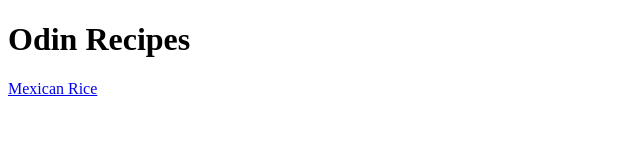
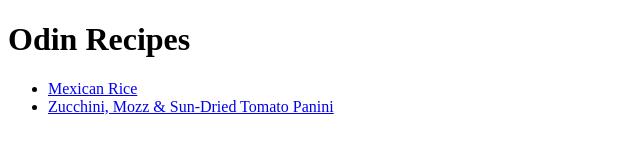
Before and after one commit to vsoroten/odin-recipes, a plain HTML site: page index.html in a window 1280 px wide. Shown: the whole page, without its empty margins (0-640 px from the left). Drawn offline with Linux system fonts and the light colour scheme.

Commit message:
Add boilerplate for panini recipe

```diff
--- a/index.html
+++ b/index.html
@@ -8,7 +8,10 @@
 
 <body>
     <h1>Odin Recipes</h1>
-    <p><a href="recipes/mexican-rice.html">Mexican Rice</a> </p>
+    <ul>
+        <li><a href="recipes/mexican-rice.html">Mexican Rice</a></li>
+        <li><a href="recipes/panini.html">Zucchini, Mozz & Sun-Dried Tomato Panini</a></li>
+    </ul>
 </body>
 
 
```
Also changed, not shown: recipes/mexican-rice.html (+1 -1 lines), recipes/panini.html (added, +15 -0 lines), images/panini.png (added), images/pasta.png (added), images/rerice.png (added), 1 other file.
